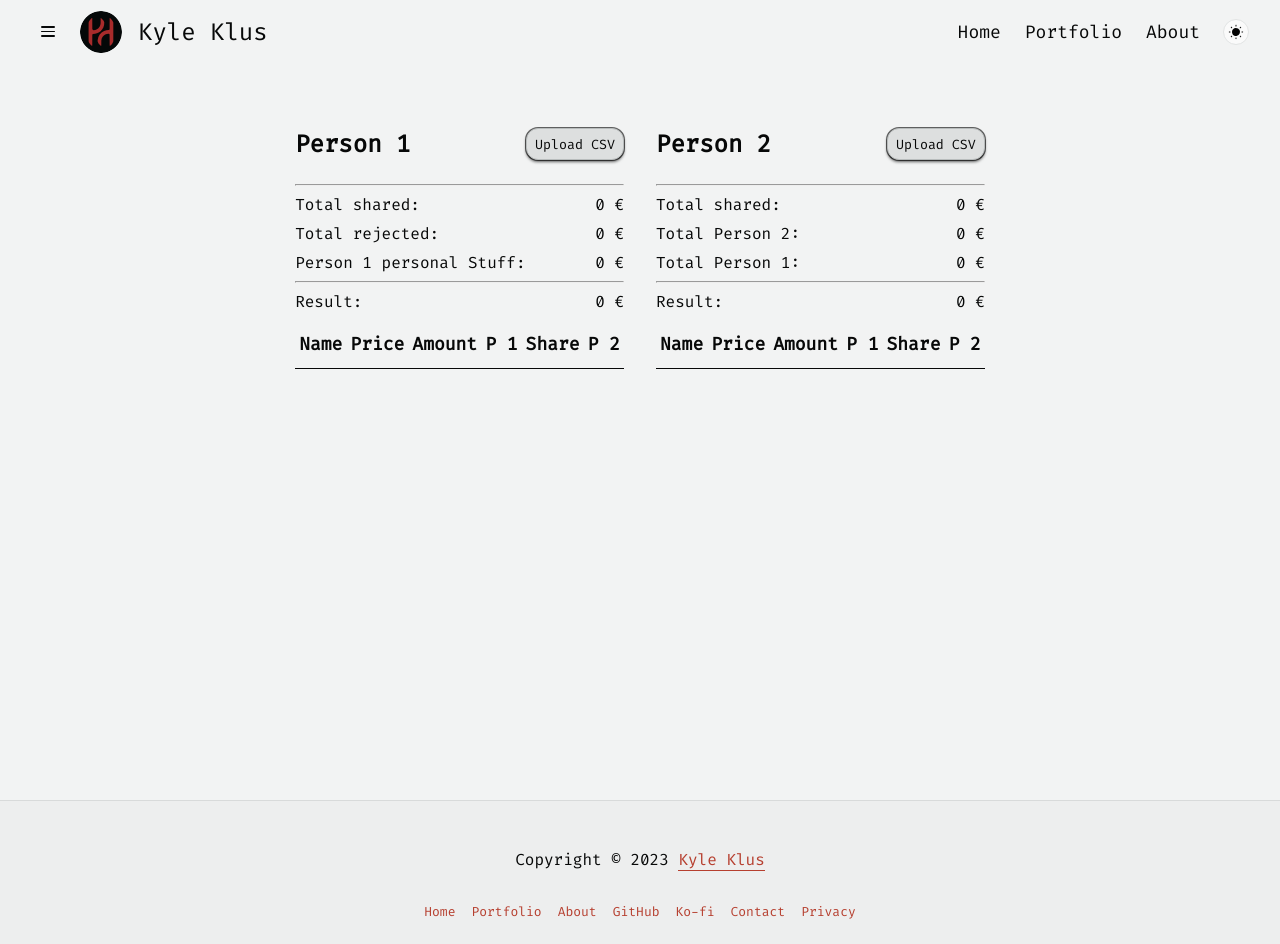
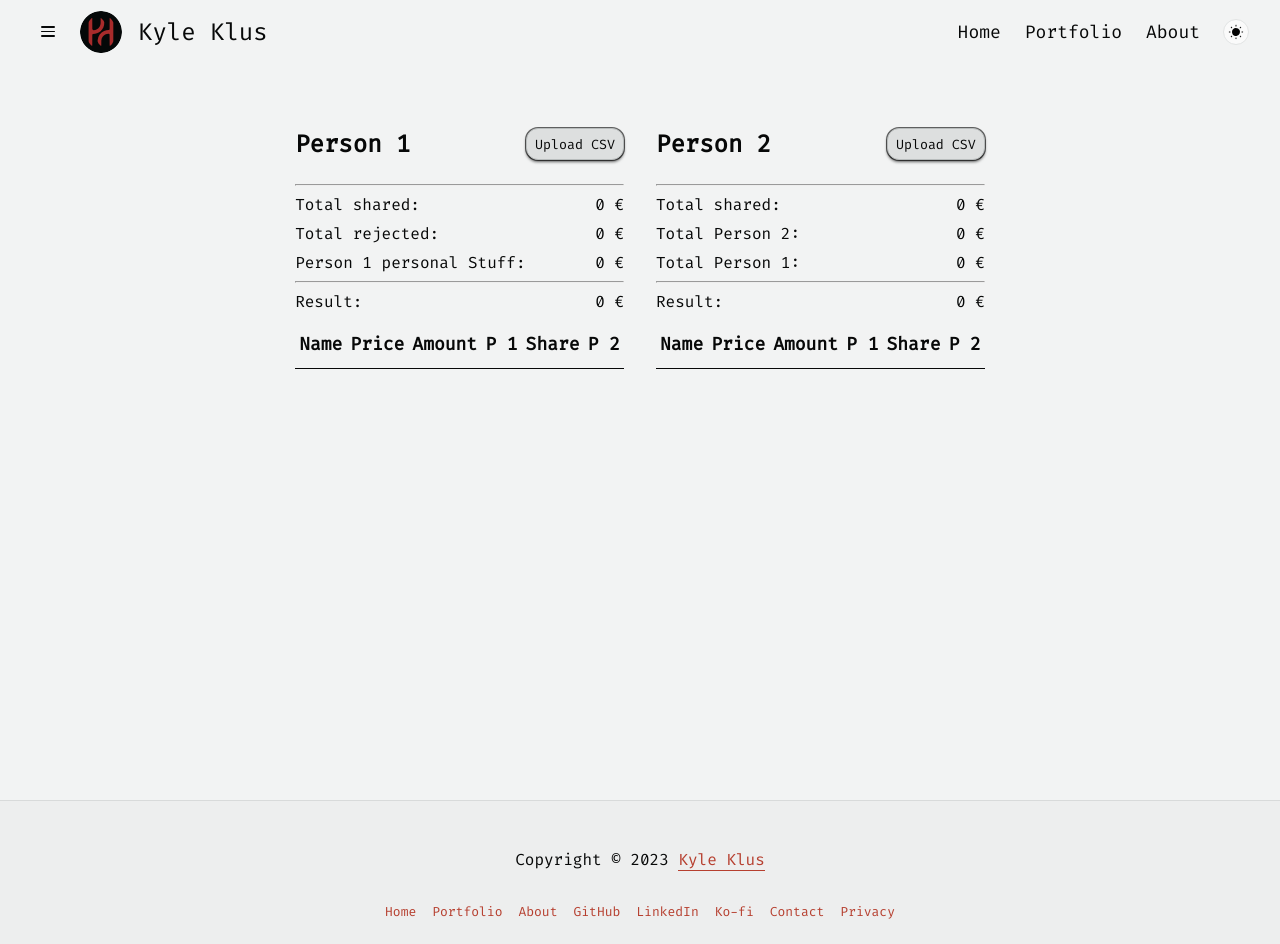
Before and after one commit to KyleKlus/receipt-manager, a Next.js app: page /receipt-manager/ in a window 1280 px wide. Built offline with nearby package versions, Linux system fonts and the light colour scheme.

Commit message:
- Added LinkedIn Account

```diff
--- a/src/pages/index.tsx
+++ b/src/pages/index.tsx
@@ -462,6 +462,7 @@ export default function Home() {
             displayText="About"
           />
           <Link href={'https://github.com/MajorEnkidu'} className={footerStyles.footerNavLink}>GitHub</Link>
+          <Link href={'https://www.linkedin.com/in/kyle-klus-9a2588275'} className={footerStyles.footerNavLink}>LinkedIn</Link>
           <Link href={'https://ko-fi.com/majorenkidu'} className={footerStyles.footerNavLink}>Ko-fi</Link>
           <Link href={'mailto:kyle.klus.2@gmail.com'} className={footerStyles.footerNavLink}>Contact</Link>
           <NavLink
```
